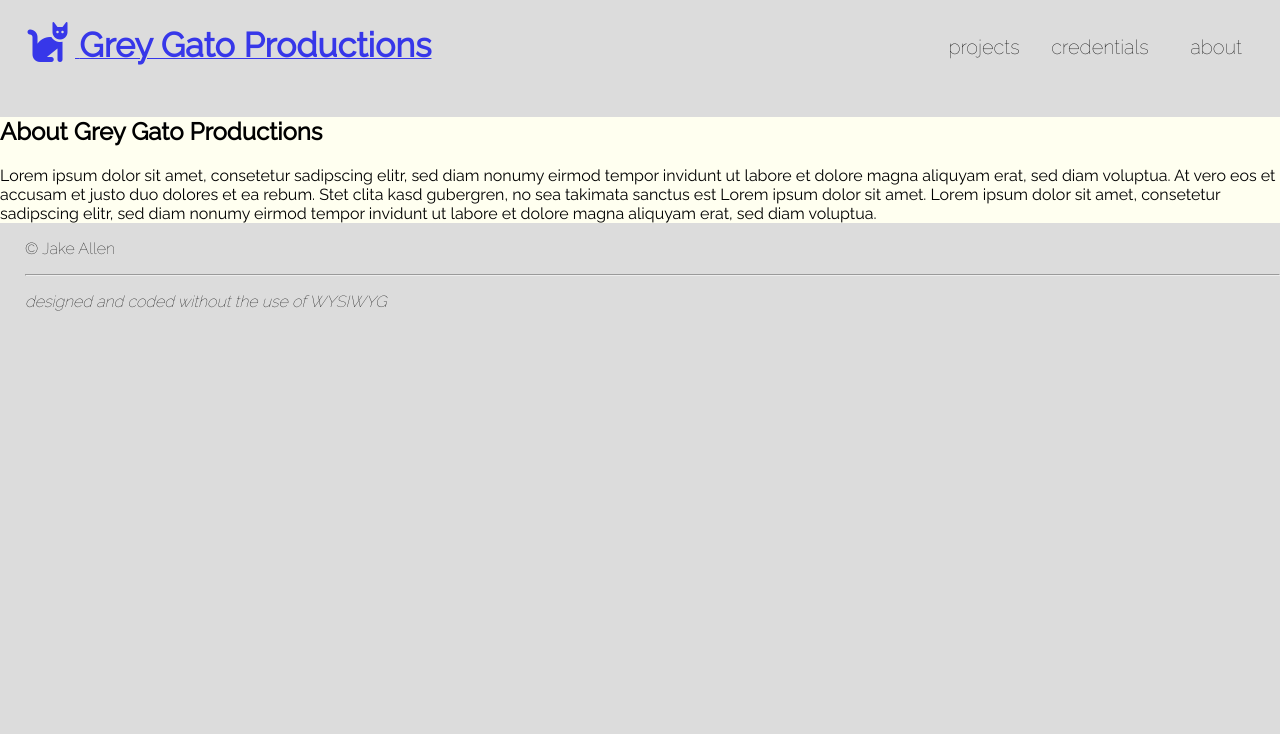
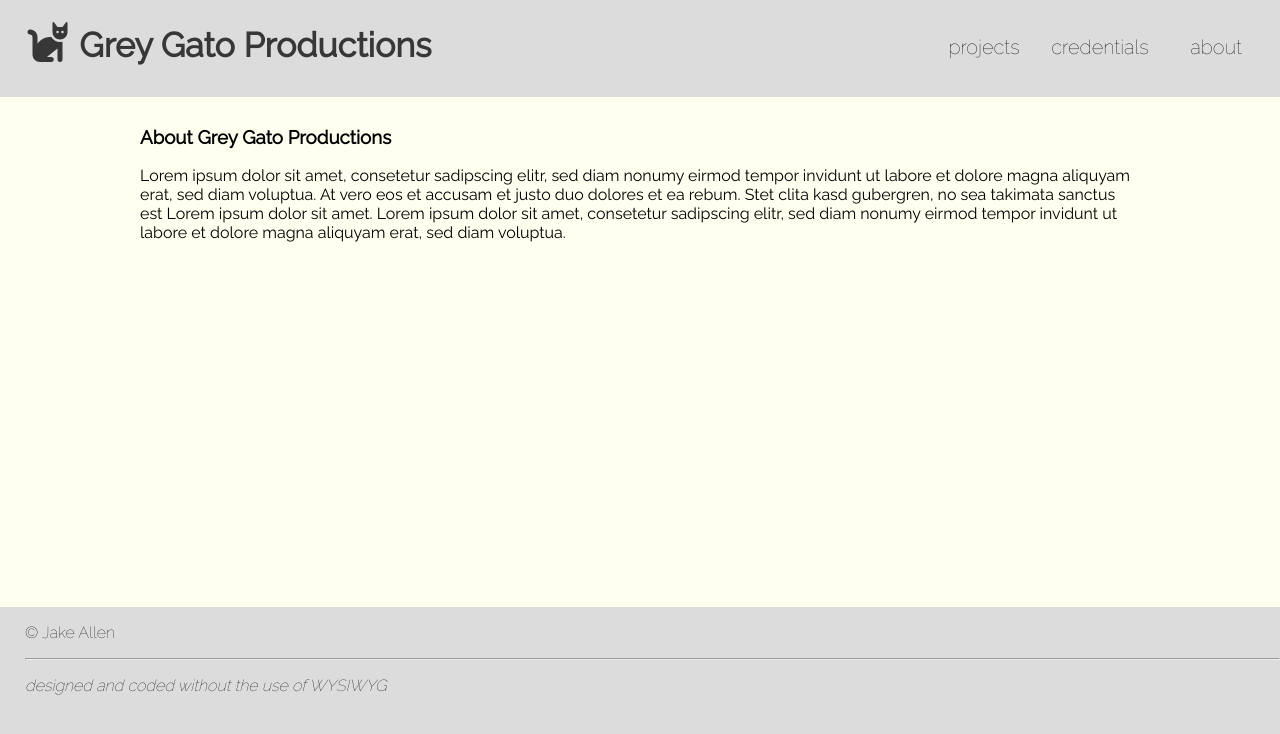
Before and after one commit to tallen1985/Projects, a PHP site: page /portfolio/about.html in a window 1280 px wide. Shown: the top 734 px of the page. Run offline with PHP 8.4, Linux system fonts and the light colour scheme; some libraries are stand-ins or nearby versions.

Commit message:
added about

```diff
--- a/css/style.css
+++ b/css/style.css
@@ -43,9 +43,8 @@
     text-align:center;
 
 }
-nav a {
+a {
     text-decoration: none;
-
     color:black;
 }
 
@@ -59,9 +58,7 @@
     background-color: ivory;
 }
 main #main-picture {
-    background-image: url("../images/guitars.jpeg");
-    background-repeat: no-repeat;
-    background-position: center;
+
     max-width: 1000px;
     width: 90%;
     height: 500px;
--- a/portfolio/about.html
+++ b/portfolio/about.html
@@ -31,8 +31,8 @@
 	  </nav>
 	</header>
 	<main>
-        <article class="main-box">
-			<h2>About Grey Gato Productions</h2>
+        <article id="main-picture">
+			<h3>About Grey Gato Productions</h3>
 			<p>Lorem ipsum dolor sit amet, consetetur sadipscing elitr, sed diam nonumy eirmod tempor invidunt ut labore et dolore magna aliquyam erat, sed diam voluptua. At vero eos et accusam et justo duo dolores et ea rebum. Stet clita kasd gubergren, no sea takimata sanctus est Lorem ipsum dolor sit amet. Lorem ipsum dolor sit amet, consetetur sadipscing elitr,  sed diam nonumy eirmod tempor invidunt ut labore et dolore magna aliquyam erat, sed diam voluptua.</p>
 		</article>
 	</main>
```
Also changed, not shown: index.html (+9 -2 lines).
